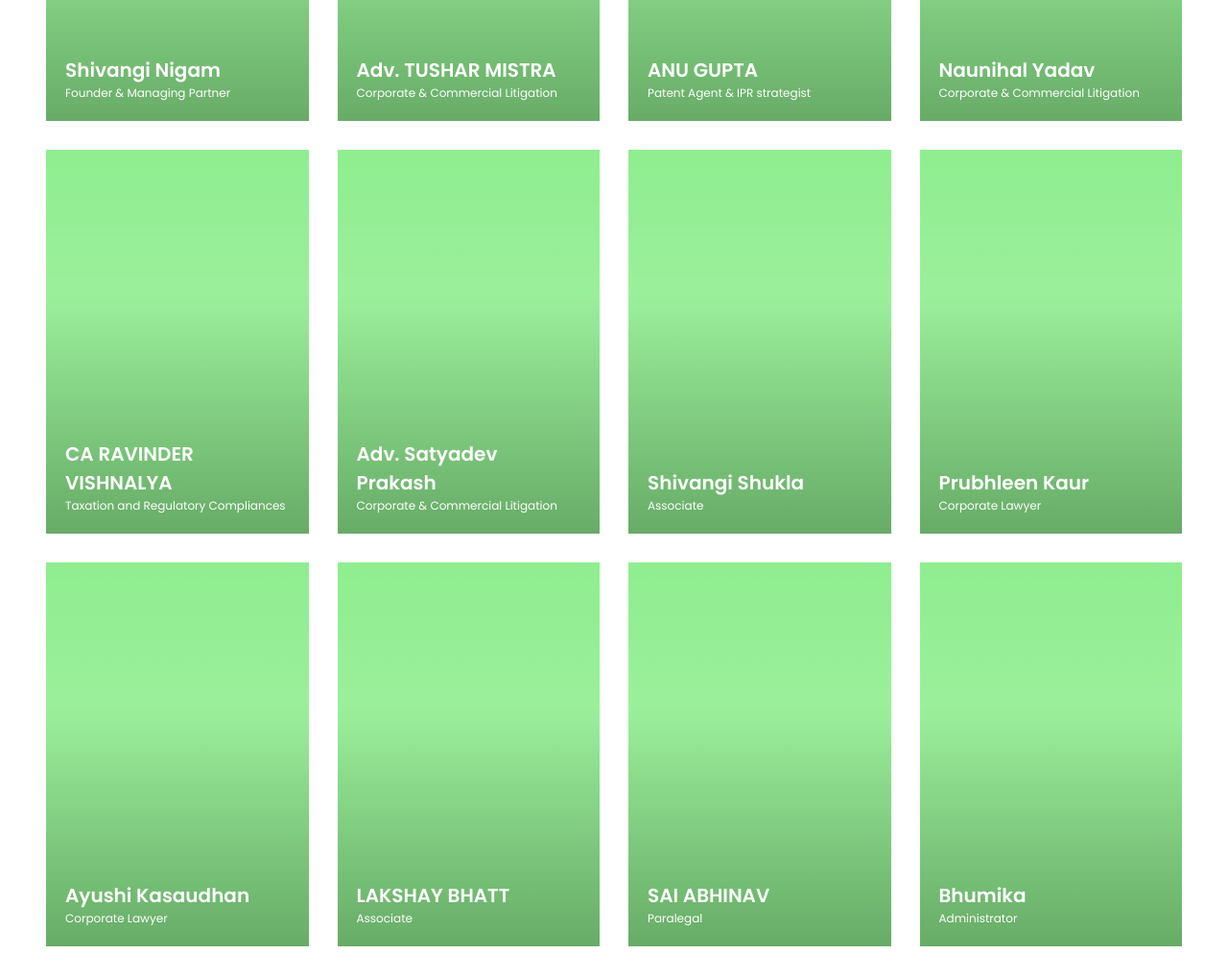
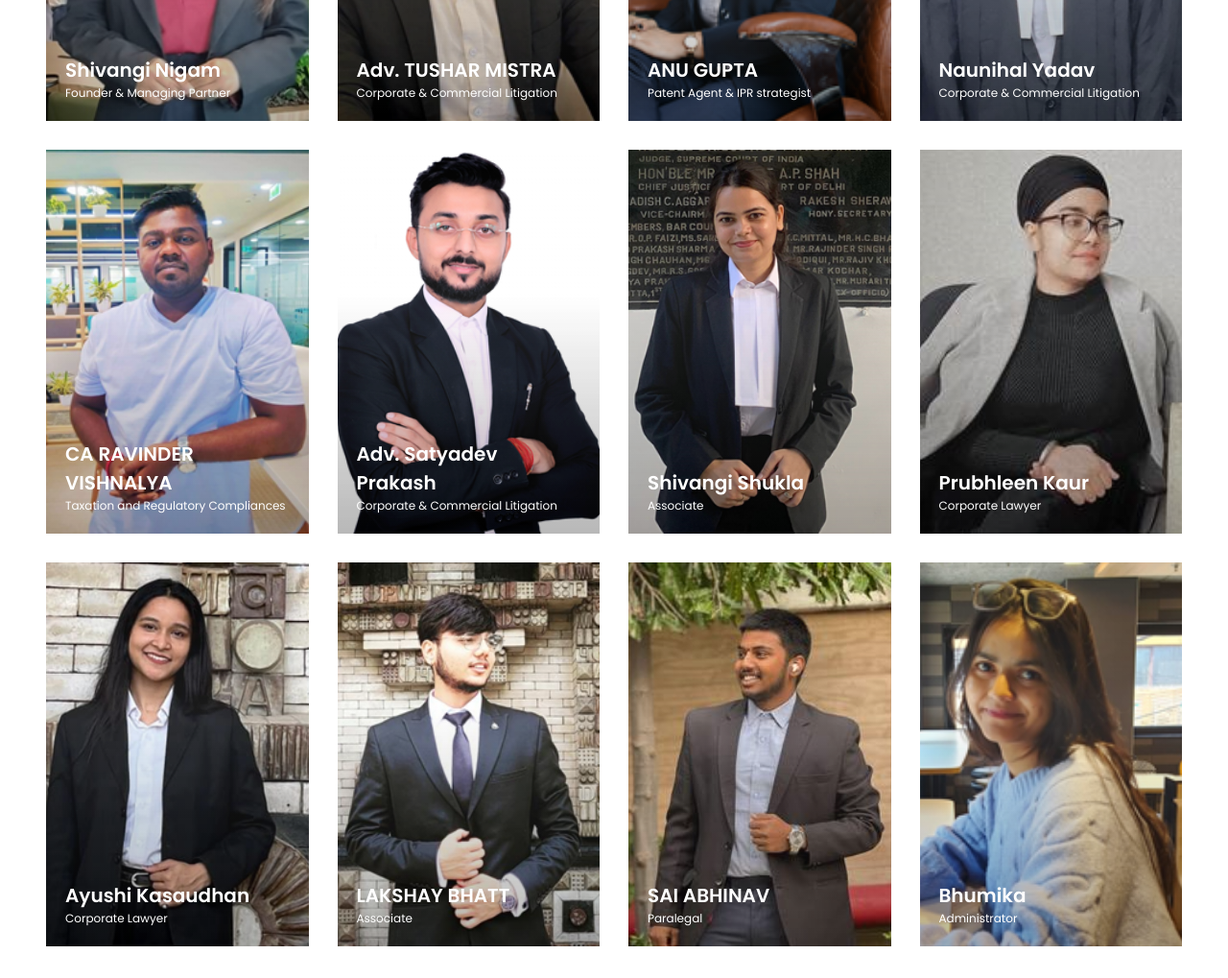
Before and after one commit to ptwotechnologies/nextpeak, a plain HTML site: page team.html in a window 1280 px wide. Shown: the part 1205-2224 px from the top of the page at 96% size. Drawn offline with Linux system fonts and the light colour scheme; some packages are replaced by stand-ins of ours; the site is published under a folder, as on GitHub Pages, so addresses that start at the root find nothing; no server answers; files whose address does not match are found by name.

Commit message:
fixed the team members images

```diff
--- a/team.html
+++ b/team.html
@@ -131,7 +131,7 @@
               <div class="flipper">
                 <div
                   class="front"
-                  style="background-image: url('/images/team/shivangi.png')"
+                  style="background-image: url('./images/team/shivangi.png')"
                 >
                   <div class="box">
                     <h2>Shivangi Nigam</h2>
@@ -148,7 +148,7 @@
                   <div class="author d-flex">
                     <div class="image align-self-center">
                       <img
-                        src="/images/team/shivangi.png"
+                        src="./images/team/shivangi.png"
                         alt="Shivangi Nigam"
                       />
                     </div>
@@ -169,7 +169,7 @@
                 <div
                   class="front"
                   style="
-                    background-image: url('/images/team/tushar-mistra.png');
+                    background-image: url('./images/team/tushar-mistra.png');
                   "
                 >
                   <div class="box">
@@ -187,7 +187,7 @@
                   <div class="author d-flex">
                     <div class="image align-self-center">
                       <img
-                        src="/images/team/tushar-mistra.png"
+                        src="./images/team/tushar-mistra.png"
                         alt="Adv. Tushar Mistra"
                       />
                     </div>
@@ -208,7 +208,7 @@
               <div class="flipper">
                 <div
                   class="front"
-                  style="background-image: url('/images/team/anu-gupta.png')"
+                  style="background-image: url('./images/team/anu-gupta.png')"
                 >
                   <div class="box">
                     <h2>ANU GUPTA</h2>
@@ -226,7 +226,7 @@
                   <div class="author d-flex">
                     <div class="image align-self-center">
                       <img
-                        src="/images/team/anu-gupta.png"
+                        src="./images/team/anu-gupta.png"
                         alt="Adv. Tushar Mistra"
                       />
                     </div>
@@ -249,7 +249,7 @@
                 <div
                   class="front"
                   style="
-                    background-image: url('/images/team/naunihal-yadav.png');
+                    background-image: url('./images/team/naunihal-yadav.png');
                   "
                 >
                   <div class="box">
@@ -267,7 +267,7 @@
                   <div class="author d-flex">
                     <div class="image align-self-center">
                       <img
-                        src="/images/team/naunihal-yadav.png"
+                        src="./images/team/naunihal-yadav.png"
                         alt="Naunihal Yadav"
                       />
                     </div>
@@ -288,7 +288,7 @@
               <div class="flipper">
                 <div
                   class="front"
-                  style="background-image: url('/images/team/ravinder.png')"
+                  style="background-image: url('./images/team/ravinder.png')"
                 >
                   <div class="box">
                     <h2>CA RAVINDER VISHNALYA</h2>
@@ -307,7 +307,7 @@
                   <div class="author d-flex">
                     <div class="image align-self-center">
                       <img
-                        src="/images/team/ravinder.png"
+                        src="./images/team/ravinder.png"
                         alt="CA Ravinder Vishnalya"
                       />
                     </div>
@@ -329,7 +329,7 @@
               <div class="flipper">
                 <div
                   class="front"
-                  style="background-image: url('/images/team/sathyadev.png')"
+                  style="background-image: url('./images/team/sathyadev.png')"
                 >
                   <div class="box">
                     <h2>Adv. Satyadev Prakash</h2>
@@ -347,7 +347,7 @@
                   <div class="author d-flex">
                     <div class="image align-self-center">
                       <img
-                        src="/images/team/sathyadev.png"
+                        src="./images/team/sathyadev.png"
                         alt="Adv. Satyadev Prakash"
                       />
                     </div>
@@ -369,7 +369,7 @@
                 <div
                   class="front"
                   style="
-                    background-image: url('/images/team/shivangi-shukla.png');
+                    background-image: url('./images/team/shivangi-shukla.png');
                   "
                 >
                   <div class="box">
@@ -387,7 +387,7 @@
                   <div class="author d-flex">
                     <div class="image align-self-center">
                       <img
-                        src="/images/team/shivangi-shukla.png"
+                        src="./images/team/shivangi-shukla.png"
                         alt="Shivangi Shukla"
                       />
                     </div>
@@ -406,7 +406,7 @@
               <div class="flipper">
                 <div
                   class="front"
-                  style="background-image: url('/images/team/prubhleen.jpg')"
+                  style="background-image: url('./images/team/prubhleen.jpg')"
                 >
                   <div class="box">
                     <h2>Prubhleen Kaur</h2>
@@ -423,7 +423,7 @@
                   <div class="author d-flex">
                     <div class="image align-self-center">
                       <img
-                        src="/images/team/prubhleen.jpg"
+                        src="./images/team/prubhleen.jpg"
                         alt="Prubhleen Kaur"
                       />
                     </div>
@@ -443,7 +443,7 @@
               <div class="flipper">
                 <div
                   class="front"
-                  style="background-image: url('/images/team/ayushi.png')"
+                  style="background-image: url('./images/team/ayushi.png')"
                 >
                   <div class="box">
                     <h2>Ayushi Kasaudhan</h2>
@@ -460,7 +460,7 @@
                   <div class="author d-flex">
                     <div class="image align-self-center">
                       <img
-                        src="/images/team/ayushi.png"
+                        src="./images/team/ayushi.png"
                         alt="Ayushi Kasaudhan"
                       />
                     </div>
@@ -480,7 +480,7 @@
               <div class="flipper">
                 <div
                   class="front"
-                  style="background-image: url('/images/team/lakshay.png')"
+                  style="background-image: url('./images/team/lakshay.png')"
                 >
                   <div class="box">
                     <h2>LAKSHAY BHATT</h2>
@@ -497,7 +497,10 @@
                   </blockquote>
                   <div class="author d-flex">
                     <div class="image align-self-center">
-                      <img src="/images/team/lakshay.png" alt="Lakshay Bhatt" />
+                      <img
+                        src="./images/team/lakshay.png"
+                        alt="Lakshay Bhatt"
+                      />
                     </div>
                     <div class="name align-self-center ml-3">
                       Lakshay Bhatt
@@ -515,7 +518,7 @@
               <div class="flipper">
                 <div
                   class="front"
-                  style="background-image: url('/images/team/abhinav.jpg')"
+                  style="background-image: url('./images/team/abhinav.jpg')"
                 >
                   <div class="box">
                     <h2>SAI ABHINAV</h2>
@@ -531,7 +534,7 @@
                   </blockquote>
                   <div class="author d-flex">
                     <div class="image align-self-center">
-                      <img src="/images/team/abhinav.jpg" alt="SAI ABHINAV" />
+                      <img src="./images/team/abhinav.jpg" alt="SAI ABHINAV" />
                     </div>
                     <div class="name align-self-center ml-3">
                       SAI ABHINAV <span class="position">Paralegal</span>
@@ -548,7 +551,7 @@
               <div class="flipper">
                 <div
                   class="front"
-                  style="background-image: url('/images/team/bhumika.png')"
+                  style="background-image: url('./images/team/bhumika.png')"
                 >
                   <div class="box">
                     <h2>Bhumika</h2>
@@ -564,7 +567,7 @@
                   </blockquote>
                   <div class="author d-flex">
                     <div class="image align-self-center">
-                      <img src="/images/team/bhumika.png" alt="Bhumika" />
+                      <img src="./images/team/bhumika.png" alt="Bhumika" />
                     </div>
                     <div class="name align-self-center ml-3">
                       Bhumika <span class="position">Administrator</span>
```
